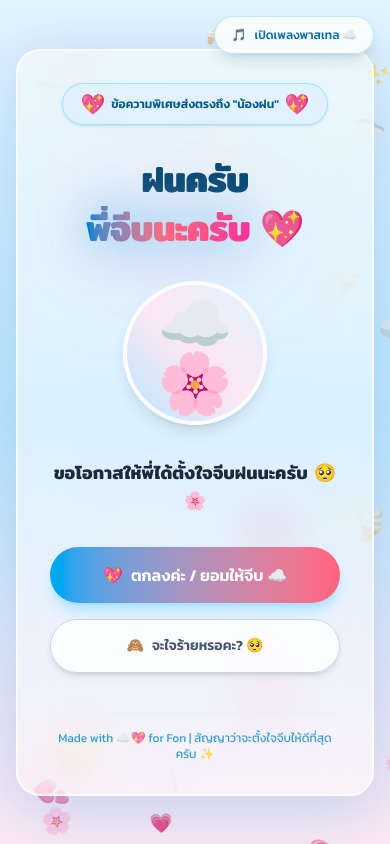
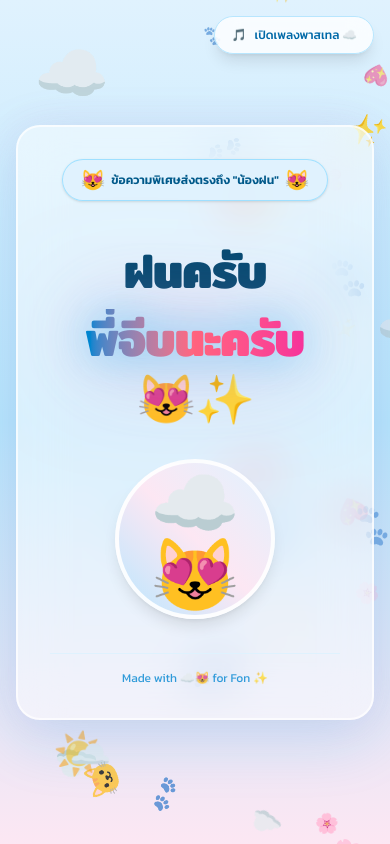
Before and after one commit to gmakerjay/borkchop, a Next.js app: page / in a window 390 px wide. Built offline with nearby package versions, Linux system fonts and the light colour scheme.

Commit message:
Update emoji icons to cute cats 😻 for Fon

```diff
--- a/src/app/page.tsx
+++ b/src/app/page.tsx
@@ -4,7 +4,7 @@ import React, { useState, useEffect, useRef } from "react";
 
 export default function RomanticFonPage() {
   // ---------------------------------------------------------------------------
-  // 1. Particle Canvas Engine (Floating Clouds & Pastel Hearts)
+  // Particle Canvas Engine (Floating Clouds & Cute Cat Particles)
   // ---------------------------------------------------------------------------
   const canvasRef = useRef<HTMLCanvasElement | null>(null);
 
@@ -27,7 +27,7 @@ export default function RomanticFonPage() {
 
     window.addEventListener("resize", handleResize);
 
-    const symbols = ["☁️", "💖", "💕", "🌸", "✨", "💗", "☁️", "🍦"];
+    const symbols = ["🐱", "😻", "🐾", "☁️", "💖", "🌸", "✨", "🐾"];
     const particles: Array<{
       x: number;
       y: number;
@@ -38,39 +38,32 @@ export default function RomanticFonPage() {
       opacity: number;
       rotation: number;
       rotSpeed: number;
-      isBurst: boolean;
-      life: number;
     }> = [];
 
-    for (let i = 0; i < 40; i++) {
+    for (let i = 0; i < 45; i++) {
       particles.push({
         x: Math.random() * width,
         y: Math.random() * height,
-        size: Math.random() * 22 + 14,
+        size: Math.random() * 24 + 14,
         speedY: -Math.random() * 0.9 - 0.4,
         speedX: Math.sin(Math.random() * Math.PI) * 0.6,
         symbol: symbols[Math.floor(Math.random() * symbols.length)],
         opacity: Math.random() * 0.6 + 0.35,
         rotation: Math.random() * 360,
         rotSpeed: (Math.random() - 0.5) * 1.5,
-        isBurst: false,
-        life: Infinity,
       });
     }
 
     const render = () => {
       ctx.clearRect(0, 0, width, height);
 
-      for (let i = particles.length - 1; i >= 0; i--) {
+      for (let i = 0; i < particles.length; i++) {
         const p = particles[i];
         p.x += p.speedX;
         p.y += p.speedY;
         p.rotation += p.rotSpeed;
 
-        if (p.isBurst) {
-          p.opacity -= 0.015;
-          p.life--;
-        } else if (p.y < -50) {
+        if (p.y < -50) {
           p.y = height + 50;
           p.x = Math.random() * width;
         }
@@ -78,16 +71,12 @@ export default function RomanticFonPage() {
         ctx.save();
         ctx.translate(p.x, p.y);
         ctx.rotate((p.rotation * Math.PI) / 180);
-        ctx.globalAlpha = Math.max(0, p.opacity);
+        ctx.globalAlpha = p.opacity;
         ctx.font = `${p.size}px sans-serif`;
         ctx.textAlign = "center";
         ctx.textBaseline = "middle";
         ctx.fillText(p.symbol, 0, 0);
         ctx.restore();
-
-        if (p.isBurst && (p.opacity <= 0 || p.life <= 0)) {
-          particles.splice(i, 1);
-        }
       }
 
       animationFrameId = requestAnimationFrame(render);
@@ -102,46 +91,7 @@ export default function RomanticFonPage() {
   }, []);
 
   // ---------------------------------------------------------------------------
-  // 2. Playful Dodge Button ("ขอคิดดูก่อน 🙈")
-  // ---------------------------------------------------------------------------
-  const [dodgePos, setDodgePos] = useState<{ x: number; y: number } | null>(null);
-  const [dodgeTextIndex, setDodgeTextIndex] = useState(0);
-
-  const dodgeMessages = [
-    "จะใจร้ายหรอคะ? 🥺",
-    "ให้โอกาสพี่หน่อยน้า ✨",
-    "กดปุ่มสีชมพูเถอะน้า 💕",
-    "พี่ตั้งใจจีบจริงๆ นะ 🌸",
-    "เดี๋ยวเลี้ยงไอติมเลยน้า! 🍦",
-    "อย่าเพิ่งหนีพี่เลยน้า 😭",
-    "ปุ่มนี้จับยากนะ แนะนำกดซ้าย! 🙈",
-  ];
-
-  const handleDodge = () => {
-    const padding = 30;
-    const maxX = window.innerWidth - 220;
-    const maxY = window.innerHeight - 80;
-
-    const randomX = Math.max(padding, Math.floor(Math.random() * maxX));
-    const randomY = Math.max(padding, Math.floor(Math.random() * maxY));
-
-    setDodgePos({ x: randomX, y: randomY });
-    setDodgeTextIndex((prev) => (prev + 1) % dodgeMessages.length);
-    playPopSound();
-  };
-
-  // ---------------------------------------------------------------------------
-  // 3. Modal & Celebration
-  // ---------------------------------------------------------------------------
-  const [showModal, setShowModal] = useState(false);
-
-  const handleAccept = () => {
-    setShowModal(true);
-    playChimeSound();
-  };
-
-  // ---------------------------------------------------------------------------
-  // 4. Web Audio API Synthesizer
+  // Web Audio API Synthesizer
   // ---------------------------------------------------------------------------
   const [isPlayingMusic, setIsPlayingMusic] = useState(false);
   const audioCtxRef = useRef<AudioContext | null>(null);
@@ -154,29 +104,6 @@ export default function RomanticFonPage() {
         (window as unknown as { webkitAudioContext: typeof AudioContext }).webkitAudioContext;
       audioCtxRef.current = new AudioCtx();
     }
-  };
-
-  const playPopSound = () => {
-    try {
-      initAudio();
-      const ctx = audioCtxRef.current;
-      if (!ctx) return;
-      if (ctx.state === "suspended") ctx.resume();
-
-      const osc = ctx.createOscillator();
-      const gain = ctx.createGain();
-      osc.type = "sine";
-      osc.frequency.setValueAtTime(400, ctx.currentTime);
-      osc.frequency.exponentialRampToValueAtTime(800, ctx.currentTime + 0.08);
-
-      gain.gain.setValueAtTime(0.12, ctx.currentTime);
-      gain.gain.exponentialRampToValueAtTime(0.01, ctx.currentTime + 0.08);
-
-      osc.connect(gain);
-      gain.connect(ctx.destination);
-      osc.start();
-      osc.stop(ctx.currentTime + 0.08);
-    } catch {}
   };
 
   const playChimeSound = () => {
@@ -267,107 +194,44 @@ export default function RomanticFonPage() {
       {/* Music Toggle Button */}
       <button
         onClick={toggleMusic}
-        className="fixed top-4 right-4 sm:top-6 sm:right-6 z-50 flex items-center gap-2 px-4 py-2.5 rounded-full bg-white/80 backdrop-blur-md border border-sky-200 text-sky-700 font-medium text-xs sm:text-sm shadow-lg hover:bg-white hover:scale-105 transition-all"
+        className="fixed top-4 right-4 sm:top-6 sm:right-6 z-50 flex items-center gap-2 px-4 py-2.5 rounded-full bg-white/80 backdrop-blur-md border border-sky-200 text-sky-700 font-medium text-xs sm:text-sm shadow-lg hover:bg-white hover:scale-105 transition-all cursor-pointer"
       >
         <span className={isPlayingMusic ? "animate-spin" : ""}>🎵</span>
         <span>{isPlayingMusic ? "กำลังเล่นเพลงพาสเทล ✨" : "เปิดเพลงพาสเทล ☁️"}</span>
       </button>
 
-      {/* Main Clean & Gorgeous Glassmorphism Card */}
+      {/* Main Ultra-Clean Glassmorphism Card */}
       <main className="relative z-10 w-full max-w-lg mx-auto my-auto">
-        <div className="glass-cloud-card rounded-3xl sm:rounded-[40px] p-8 sm:p-12 text-center relative overflow-hidden transition-all duration-300">
+        <div className="glass-cloud-card rounded-3xl sm:rounded-[40px] p-8 sm:p-14 text-center relative overflow-hidden transition-all duration-300">
           {/* Badge Header */}
-          <div className="inline-flex items-center gap-2 px-5 py-2 rounded-full bg-sky-100/90 border border-sky-300/60 text-sky-800 text-xs sm:text-sm font-semibold mb-8 shadow-sm">
-            <span className="animate-heart-pulse text-rose-500 text-base">💖</span>
+          <div className="inline-flex items-center gap-2 px-5 py-2 rounded-full bg-sky-100/90 border border-sky-300/60 text-sky-800 text-xs sm:text-sm font-semibold mb-10 shadow-sm">
+            <span className="animate-heart-pulse text-rose-500 text-base">😻</span>
             <span>ข้อความพิเศษส่งตรงถึง "น้องฝน"</span>
-            <span className="animate-heart-pulse text-rose-500 text-base">💖</span>
+            <span className="animate-heart-pulse text-rose-500 text-base">😻</span>
           </div>
 
           {/* Big Main Headline */}
-          <h1 className="font-['Mitr'] text-4xl sm:text-6xl md:text-7xl font-bold leading-tight mb-8 tracking-tight">
-            <span className="text-sky-900 block mb-1">ฝนครับ</span>
+          <h1 className="font-['Mitr'] text-5xl sm:text-7xl md:text-8xl font-bold leading-tight mb-8 tracking-tight">
+            <span className="text-sky-900 block mb-2">ฝนครับ</span>
             <span className="bg-gradient-to-r from-sky-600 via-rose-400 to-pink-500 bg-clip-text text-transparent animate-pulse-glow inline-block">
               พี่จีบนะครับ
             </span>{" "}
-            💖
+            😻✨
           </h1>
 
-          {/* Cloud Illustration Graphic */}
+          {/* Cute Cat Cloud Graphic */}
           <div className="my-8 relative flex justify-center items-center">
-            <div className="relative w-36 h-36 sm:w-44 sm:h-44 rounded-full bg-gradient-to-tr from-sky-200 via-pink-100 to-sky-100 p-2 shadow-lg flex items-center justify-center animate-bounce-slow border-4 border-white/90">
-              <span className="text-6xl sm:text-7xl">☁️🌸</span>
+            <div className="relative w-40 h-40 sm:w-48 sm:h-48 rounded-full bg-gradient-to-tr from-sky-200 via-pink-100 to-sky-100 p-2 shadow-lg flex items-center justify-center animate-bounce-slow border-4 border-white/90">
+              <span className="text-7xl sm:text-8xl">☁️😻</span>
             </div>
           </div>
 
-          {/* Simple Courting Question */}
-          <p className="font-['Mitr'] text-lg sm:text-2xl text-slate-800 font-semibold mb-8">
-            ขอโอกาสให้พี่ได้ตั้งใจจีบฝนนะครับ 🥺🌸
-          </p>
-
-          {/* Interactive Button Group */}
-          <div className="flex flex-col sm:flex-row items-center justify-center gap-4 min-h-[60px] relative">
-            {/* Accept Button */}
-            <button
-              onClick={handleAccept}
-              className="w-full sm:w-auto px-8 py-4 rounded-full bg-gradient-to-r from-sky-500 to-rose-400 text-white font-semibold text-base sm:text-lg shadow-lg shadow-sky-300/50 hover:shadow-sky-400/70 hover:scale-105 active:scale-95 transition-all duration-200 flex items-center justify-center gap-2 cursor-pointer"
-            >
-              <span>💖</span>
-              <span>ตกลงค่ะ / ยอมให้จีบ ☁️</span>
-            </button>
-
-            {/* Dodge Button */}
-            <button
-              onClick={handleDodge}
-              onMouseEnter={handleDodge}
-              onTouchStart={(e) => {
-                e.preventDefault();
-                handleDodge();
-              }}
-              style={
-                dodgePos
-                  ? {
-                      position: "fixed",
-                      left: `${dodgePos.x}px`,
-                      top: `${dodgePos.y}px`,
-                      zIndex: 999,
-                    }
-                  : { position: "relative" }
-              }
-              className="w-full sm:w-auto px-6 py-4 rounded-full bg-white/80 border border-slate-300 text-slate-600 font-semibold text-sm sm:text-base shadow-md hover:bg-white transition-all duration-200 flex items-center justify-center gap-2 cursor-pointer"
-            >
-              <span>🙈</span>
-              <span>{dodgeMessages[dodgeTextIndex]}</span>
-            </button>
-          </div>
-
           {/* Footer Note */}
-          <footer className="mt-10 pt-4 border-t border-sky-100 text-xs text-sky-600/80">
-            Made with ☁️💖 for Fon | สัญญาว่าจะตั้งใจจีบให้ดีที่สุดครับ ✨
+          <footer className="mt-8 pt-4 border-t border-sky-100 text-xs text-sky-600/80">
+            Made with ☁️😻 for Fon ✨
           </footer>
         </div>
       </main>
-
-      {/* Success Celebration Modal */}
-      {showModal && (
-        <div className="fixed inset-0 z-50 flex items-center justify-center p-4 bg-slate-900/60 backdrop-blur-md animate-fadeIn">
-          <div className="bg-white rounded-3xl p-8 sm:p-10 max-w-sm sm:max-w-md w-full text-center shadow-2xl border-4 border-sky-200 relative animate-scaleUp">
-            <div className="text-6xl mb-4 animate-bounce">🥳🎉☁️</div>
-            <h3 className="font-['Mitr'] text-2xl sm:text-3xl font-bold text-sky-800 mb-3">
-              เย้~~~~! ขอบคุณน้า 💖
-            </h3>
-            <p className="text-slate-600 text-base leading-relaxed mb-6 font-normal">
-              ขอบคุณมากๆ นะครับน้องฝน! พี่สัญญาว่าจะตั้งใจจีบอย่างดีที่สุดเลยครับ 🍦✨🌸
-            </p>
-            <div className="text-2xl mb-6">✨ ☁️ 🌸 💖 ✨</div>
-            <button
-              onClick={() => setShowModal(false)}
-              className="w-full py-3.5 rounded-full bg-sky-500 hover:bg-sky-600 text-white font-semibold text-base shadow-md transition-all cursor-pointer"
-            >
-              ส่งรอยยิ้มให้พี่ ☺️💖
-            </button>
-          </div>
-        </div>
-      )}
     </div>
   );
 }
```
